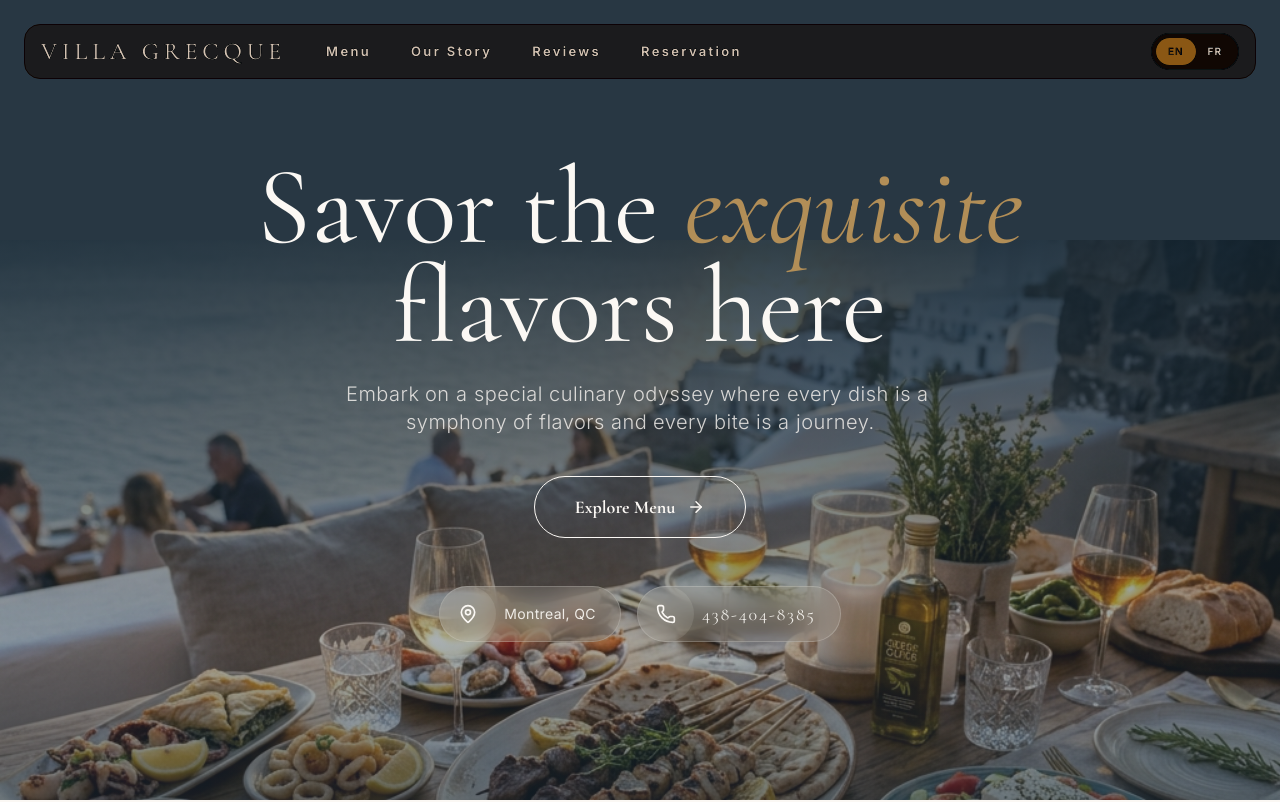
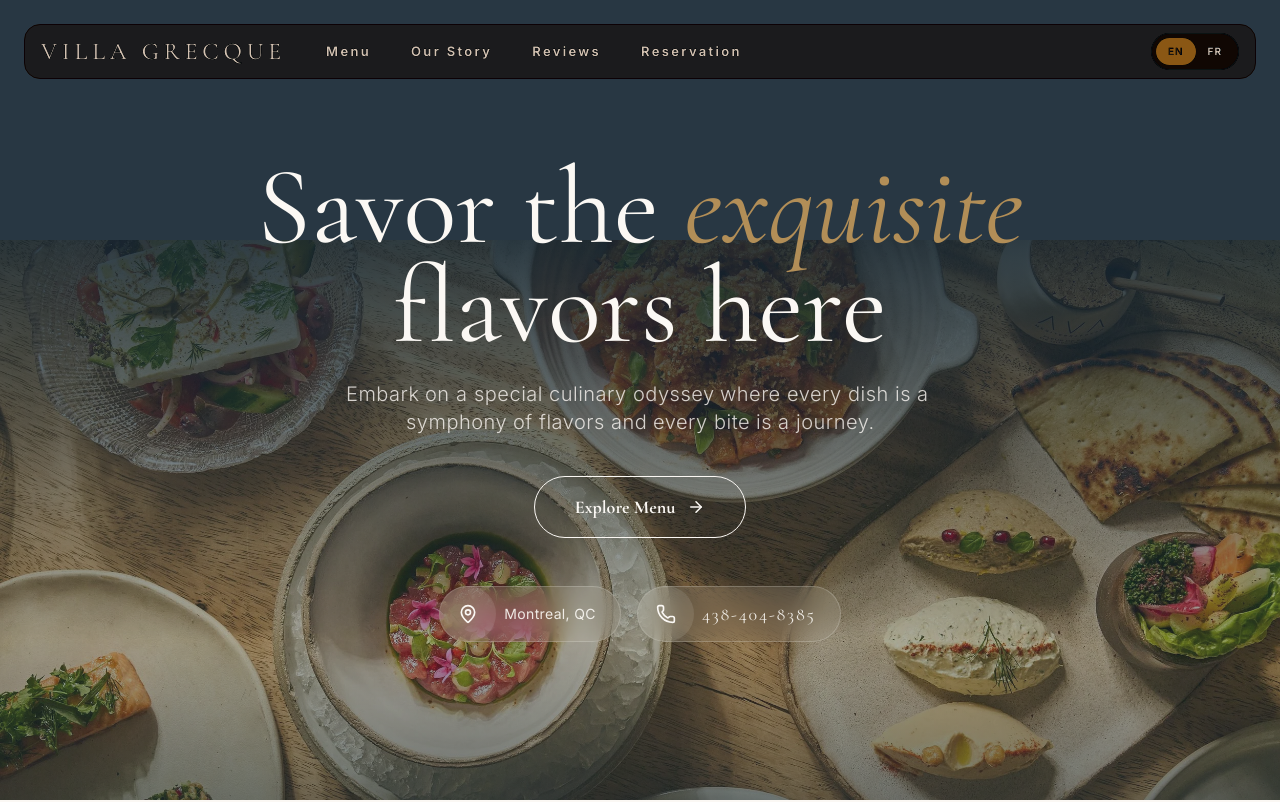
Before and after one commit to ys-sites/Vieux-Casa, a React (Vite) app: page / in a window 1280 px wide. Shown: the top 802 px of the page. Built offline with nearby package versions, Linux system fonts and the light colour scheme.

Commit message:
rebrand: restore original hero section image (hero.jpeg)

```diff
--- a/src/HomePage.tsx
+++ b/src/HomePage.tsx
@@ -143,7 +143,7 @@ export default function HomePage() {
       <section className="relative w-full h-screen min-h-[600px] flex flex-col items-center justify-center overflow-hidden bg-mediterranean/90">
         <motion.div style={{ y: heroY }} className="absolute inset-0 z-0">
           <img
-            src="/media/hero.jpg"
+            src="/media/hero.jpeg"
             alt="Villa Grecque"
             className="w-full h-full object-cover opacity-60"
           />
```
Also changed, not shown: public/media/hero.jpeg (added), public/media/hero.jpg (deleted).
